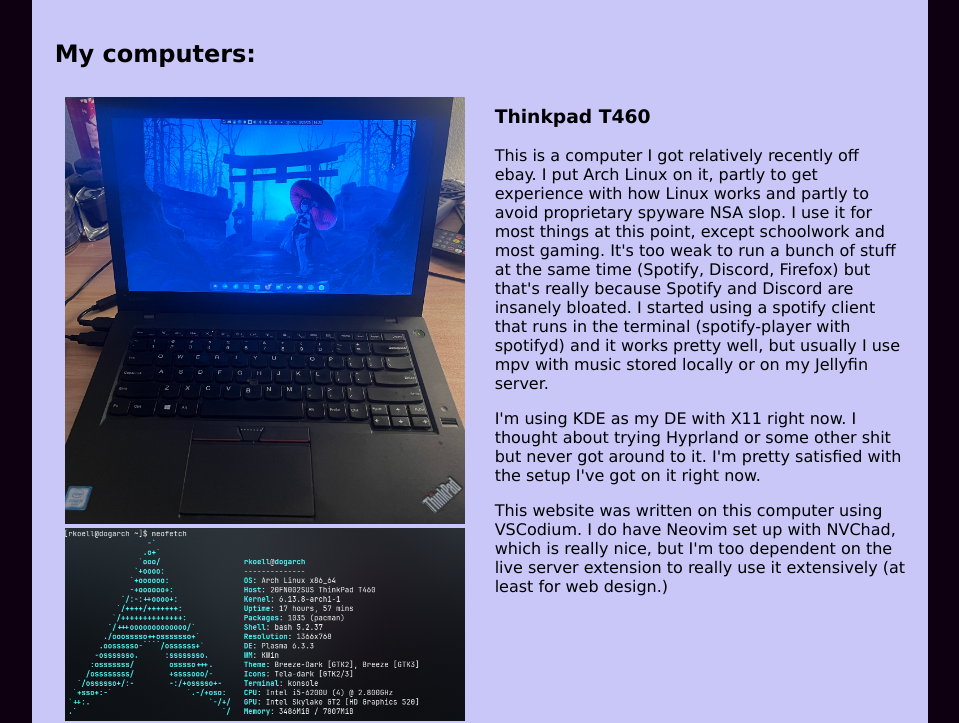
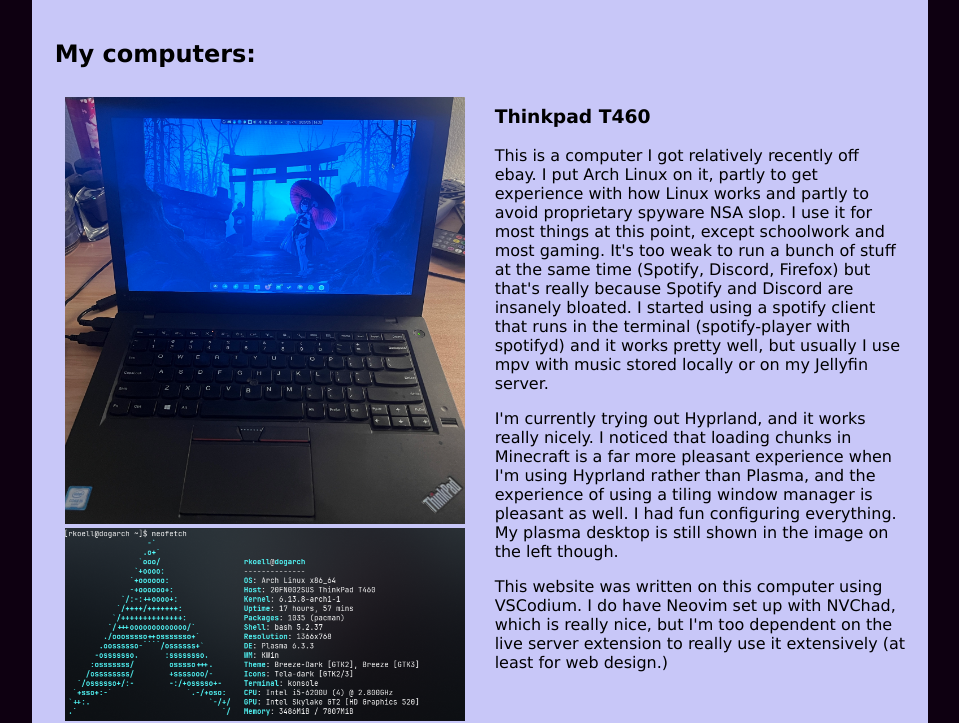
Before and after one commit to rkoell/remsweb, a plain HTML site: page machines.html in a window 1280 px wide. Shown: the part 86-809 px from the top of the page, without its empty margins (160-1119 px from the left). Drawn offline with Linux system fonts and the light colour scheme.

Commit message:
machines update 4/21

```diff
--- a/machines.html
+++ b/machines.html
@@ -39,8 +39,7 @@
             bloated. I started using a spotify client that runs in the terminal (spotify-player with spotifyd) and it works pretty
              well, but usually I use mpv with music stored locally or on my Jellyfin server.
           </p>
-          <p>I'm using KDE as my DE with X11 right now. I thought about trying Hyprland or some other shit
-             but never got around to it. I'm pretty satisfied with the setup I've got on it right now.
+          <p>I'm currently trying out Hyprland, and it works really nicely. I noticed that loading chunks in Minecraft is a far more pleasant experience when I'm using Hyprland rather than Plasma, and the experience of using a tiling window manager is pleasant as well. I had fun configuring everything. My plasma desktop is still shown in the image on the left though.
           </p>
           <p>This website was written on this computer using VSCodium. I do have Neovim set up with NVChad,
              which is really nice, but I'm too dependent on the live server extension to really use it extensively
@@ -84,7 +83,7 @@
     </div>
     </main>
     <footer>
-      <p>Site last updated 03/31/2025.</p>
+      <p>Site last updated 04/21/2025.</p>
       <img src="images/web3.png" alt="total web3 death">
       <a href="https://www.debian.org/"><img src="images/loonix.gif" alt="powered by linux"></a>
       <img src="images/anythingbutchrome.gif" alt="total chrome death">
```
